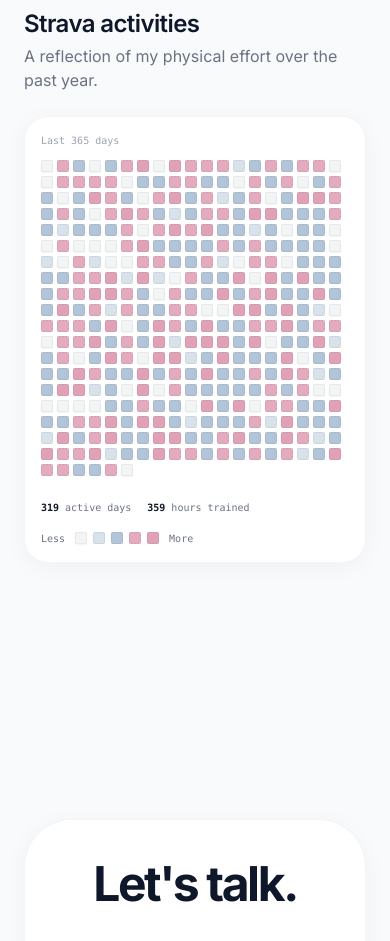
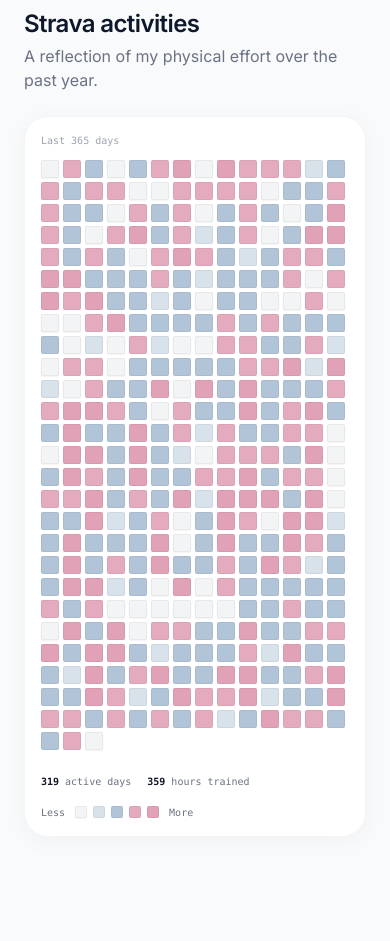
Before and after one commit to joaocmfcm/cv, a React (Vite) app: page / in a window 390 px wide. Shown: the part 7000-7941 px from the top of the page. Built offline with nearby package versions, Linux system fonts and the light colour scheme.

Commit message:
chore: delete GEMINI.md and enhance Strava heatmap layout responsiveness with `min-width` properties.

```diff
--- a/src/components/StravaHeatmap.jsx
+++ b/src/components/StravaHeatmap.jsx
@@ -89,7 +89,7 @@ const StravaHeatmap = () => {
                     <div className="flex gap-2 sm:gap-3 w-full">
                         {/* Days of Week Y-Axis (Desktop Only) */}
                         <div className="hidden sm:flex flex-col text-[10px] text-gray-400 font-mono mt-[24px] mb-[1px] gap-[3px] md:gap-1"
-                            style={{ justifyContent: 'space-between' }}>
+                            style={{ justifyContent: 'space-between', minWidth: 'min-content' }}>
                             <span className="leading-none">Sun</span>
                             <span className="leading-none">Mon</span>
                             <span className="leading-none">Tue</span>
@@ -99,7 +99,7 @@ const StravaHeatmap = () => {
                             <span className="leading-none">Sat</span>
                         </div>
 
-                        <div className="flex-1 w-full flex flex-col">
+                        <div className="flex-1 w-full flex flex-col min-w-0">
                             {/* 12 Months Spread Evenly (Desktop Only) */}
                             <div className="hidden sm:flex justify-between w-full text-[10px] md:text-xs text-gray-400 font-mono mb-2 px-1">
                                 {months.map((m, idx) => <span key={idx}>{m}</span>)}
@@ -112,13 +112,11 @@ const StravaHeatmap = () => {
 
                             {/* Hybrid Layout: Flex-Wrap on Mobile, CSS Grid on Desktop */}
                             <div
-                                className="w-full flex flex-wrap sm:grid gap-1 sm:gap-[3px] md:gap-1 flex-1"
+                                className="w-full flex flex-wrap sm:grid gap-[4px] sm:gap-[3px] md:gap-1 flex-1"
                                 style={{
-                                    ...(window.innerWidth >= 640 ? {
-                                        gridAutoFlow: 'column',
-                                        gridTemplateRows: 'repeat(7, minmax(0, 1fr))',
-                                        gridTemplateColumns: `repeat(${columnsCount}, minmax(0, 1fr))`
-                                    } : {})
+                                    gridAutoFlow: 'column',
+                                    gridTemplateRows: 'repeat(7, minmax(0, 1fr))',
+                                    gridTemplateColumns: `repeat(${columnsCount}, minmax(0, 1fr))`
                                 }}
                             >
                                 {mockData.map((dayData, index) => {
@@ -127,7 +125,7 @@ const StravaHeatmap = () => {
                                     return (
                                         <div
                                             key={index}
-                                            className={`aspect-square w-[12px] sm:w-full rounded-[2px] sm:rounded-[3px] ${colorMap[intensity]} hover:ring-[1px] sm:hover:ring-2 hover:ring-gray-300 dark:hover:ring-gray-400 hover:scale-[1.2] transition-all duration-200 cursor-crosshair relative group/day z-10 hover:z-20`}
+                                            className={`aspect-square w-[18px] sm:w-full rounded-[2px] sm:rounded-[3px] ${colorMap[intensity]} hover:ring-[1px] sm:hover:ring-2 hover:ring-gray-300 dark:hover:ring-gray-400 hover:scale-[1.2] transition-all duration-200 cursor-crosshair relative group/day z-10 hover:z-20`}
                                         >
                                             {/* Tooltip on Hover */}
                                             <div className="absolute bottom-full left-1/2 -translate-x-1/2 mb-2 w-max px-3 py-1.5 bg-gray-900 dark:bg-white text-white dark:text-gray-900 text-[10px] sm:text-xs rounded-xl opacity-0 group-hover/day:opacity-100 pointer-events-none transition-all duration-200 scale-95 group-hover/day:scale-100 z-50 flex flex-col items-center shadow-xl border border-black/10 dark:border-white/10 origin-bottom">
```
Also changed, not shown: 1 other file (tests, documents, lock files or other folders).
